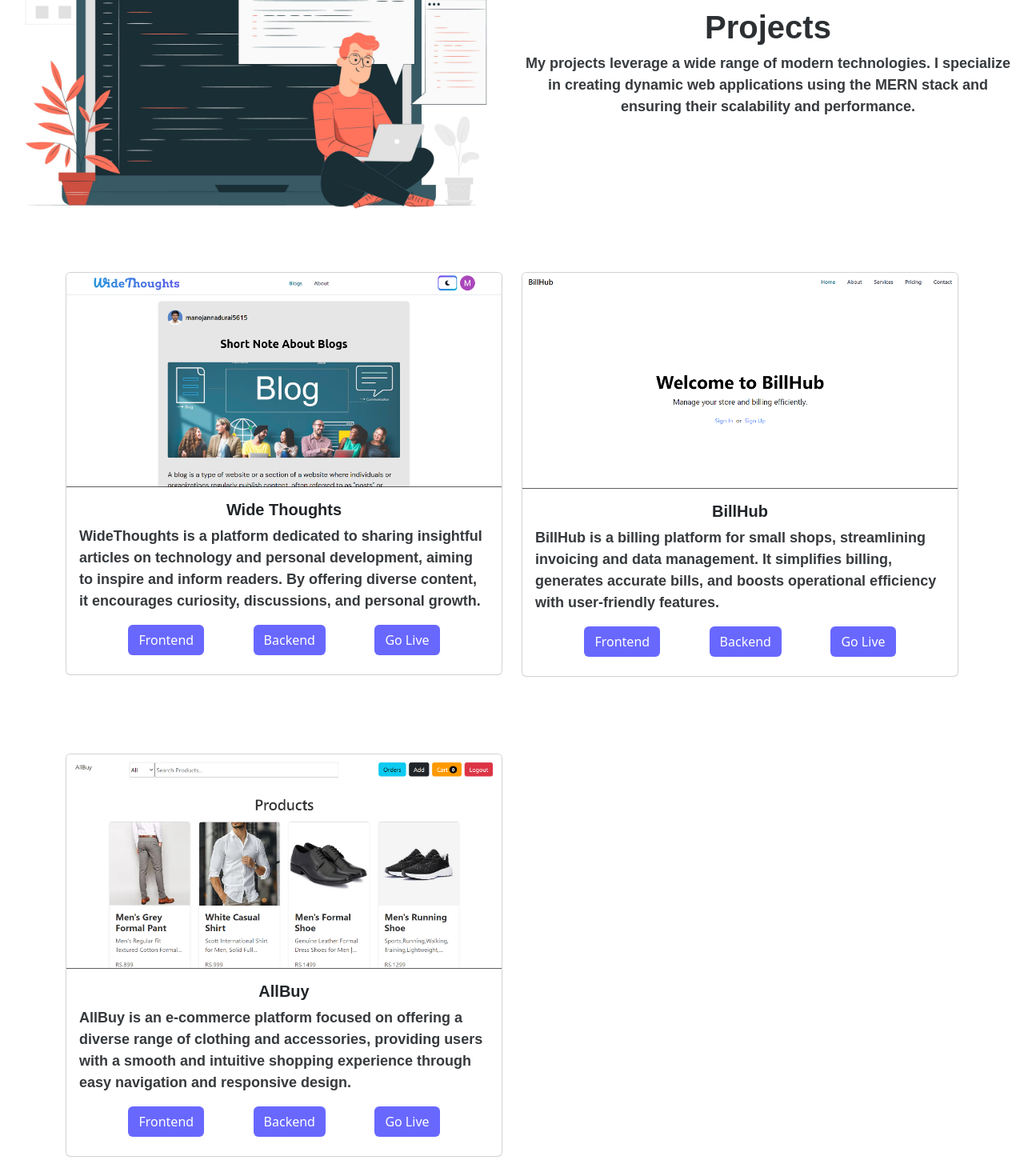
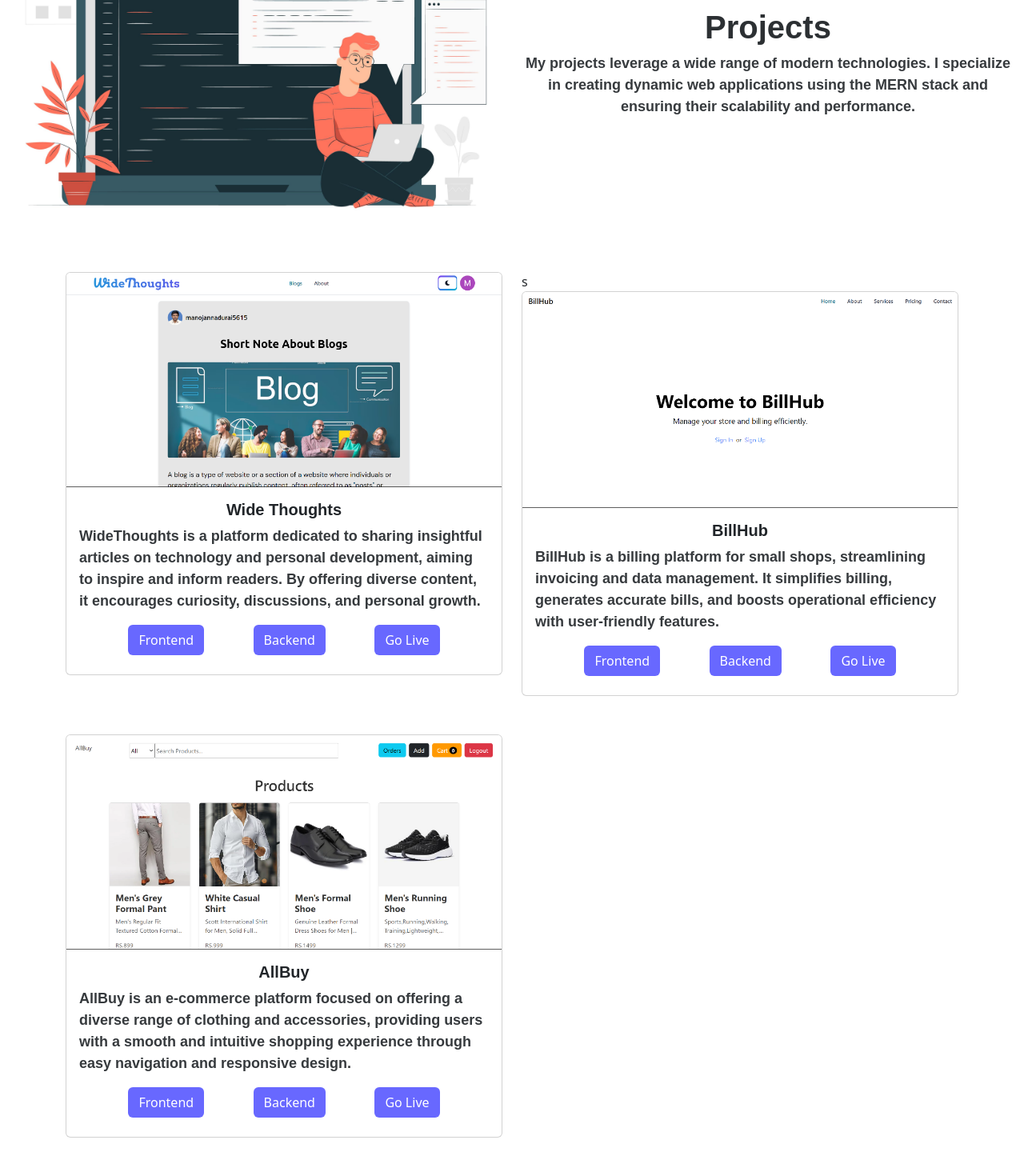
Before and after one commit to manoj-hubgit/manojPortfolioFrontend, a React (Vite) app: page /project in a window 1280 px wide. Shown: the part 181-1651 px from the top of the page at 80% size. Before the commit the page ends 1627 px from the top, so only its background shows below. Built offline with nearby package versions, Linux system fonts and the light colour scheme; a web font is replaced by a local one.

Commit message:
made allignment

```diff
--- a/src/Pages/Project.jsx
+++ b/src/Pages/Project.jsx
@@ -72,7 +72,7 @@ const Project = () => {
             </div>
           </div>
 
-          <div className="col-md-6 col-sm-12 mt-5 mb-lg-5">
+          <div className="col-md-6 col-sm-12 mt-5">s
             <div className="card">
               <img src={BillHub} className="card-img-top" alt="BillHub" />
               <div className="card-body">
@@ -115,7 +115,8 @@ const Project = () => {
             </div>
           </div>
 
-          <div className="col-md-6 col-sm-12 mt-5">
+
+          <div className="col-md-6 col-sm-12 mt-5 mb-lg-5">
             <div className="card">
               <img src={Ecommerce} className="card-img-top" alt="AllBuy" />
               <div className="card-body">
```
